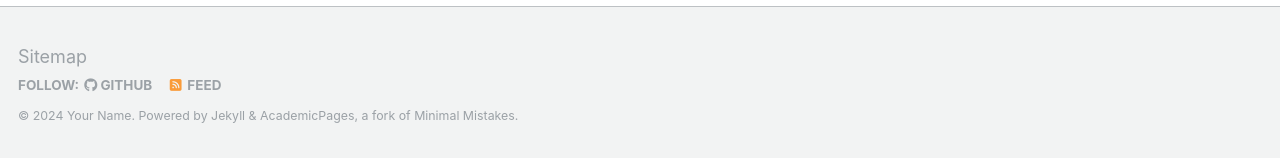
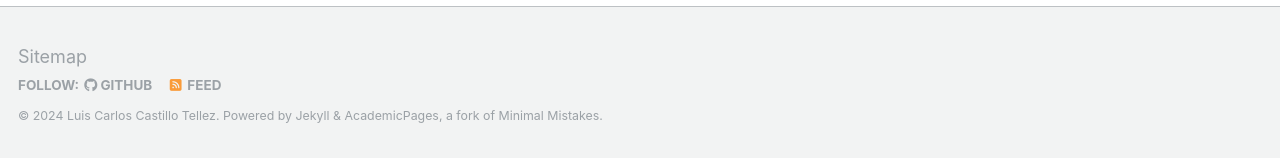
Before and after one commit to luchocastillo84/LuisCarlosCastilloTellez, a Jekyll site: the page built from _pages/about.md, in a window 1280 px wide and 900 px high, scrolled down 2660 px. Shown: the part 739-897 px from the top of the window. Built offline with Jekyll 4.4.1, drawn with Linux system fonts in a browser that asks for light colours; some web fonts are replaced.

Commit message:
Update _config.yml
update name

```diff
--- a/_config.yml
+++ b/_config.yml
@@ -10,7 +10,7 @@
 locale                   : "en-US"
 title                    : "Your Name / Site Title"
 title_separator          : "-"
-name                     : &name "Your Name"
+name                     : &name "Luis Carlos Castillo Tellez"
 description              : &description "personal description"
 url                      : https://academicpages.github.io # the base hostname & protocol for your site e.g. "https://mmistakes.github.io"
 baseurl                  : "" # the subpath of your site, e.g. "/blog"
```
